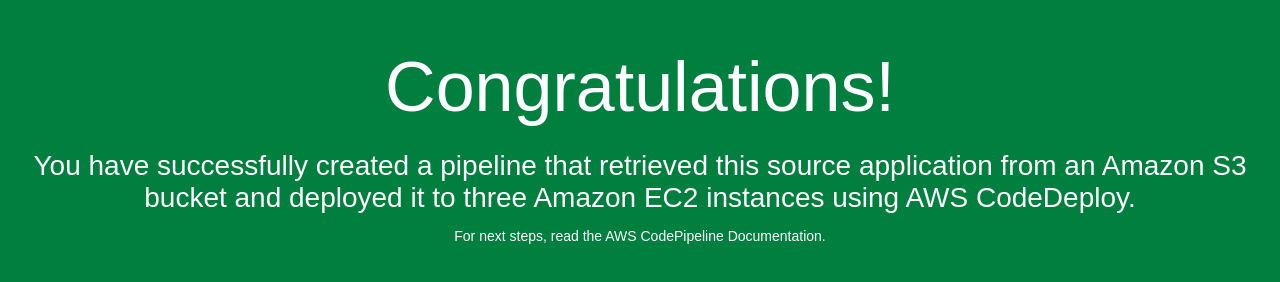
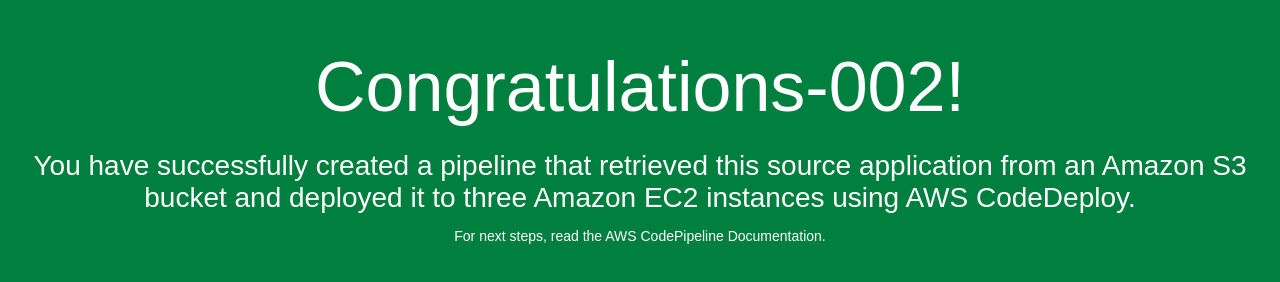
Before and after one commit to uopsdod/AWS-CodeDeploy-Linux, a plain HTML site: page index.html in a window 1280 px wide. Drawn offline with Linux system fonts and the light colour scheme.

Commit message:
update index

```diff
--- a/index.html
+++ b/index.html
@@ -26,7 +26,7 @@
 </head>
 <body>
   <div align="center">
-    <h1>Congratulations!</h1>
+    <h1>Congratulations-002!</h1>
     <h2>You have successfully created a pipeline that retrieved this source application from an Amazon S3 bucket and deployed it
 	to three Amazon EC2 instances using AWS CodeDeploy.</h2>
     <p>For next steps, read the AWS CodePipeline Documentation.</p>
```
